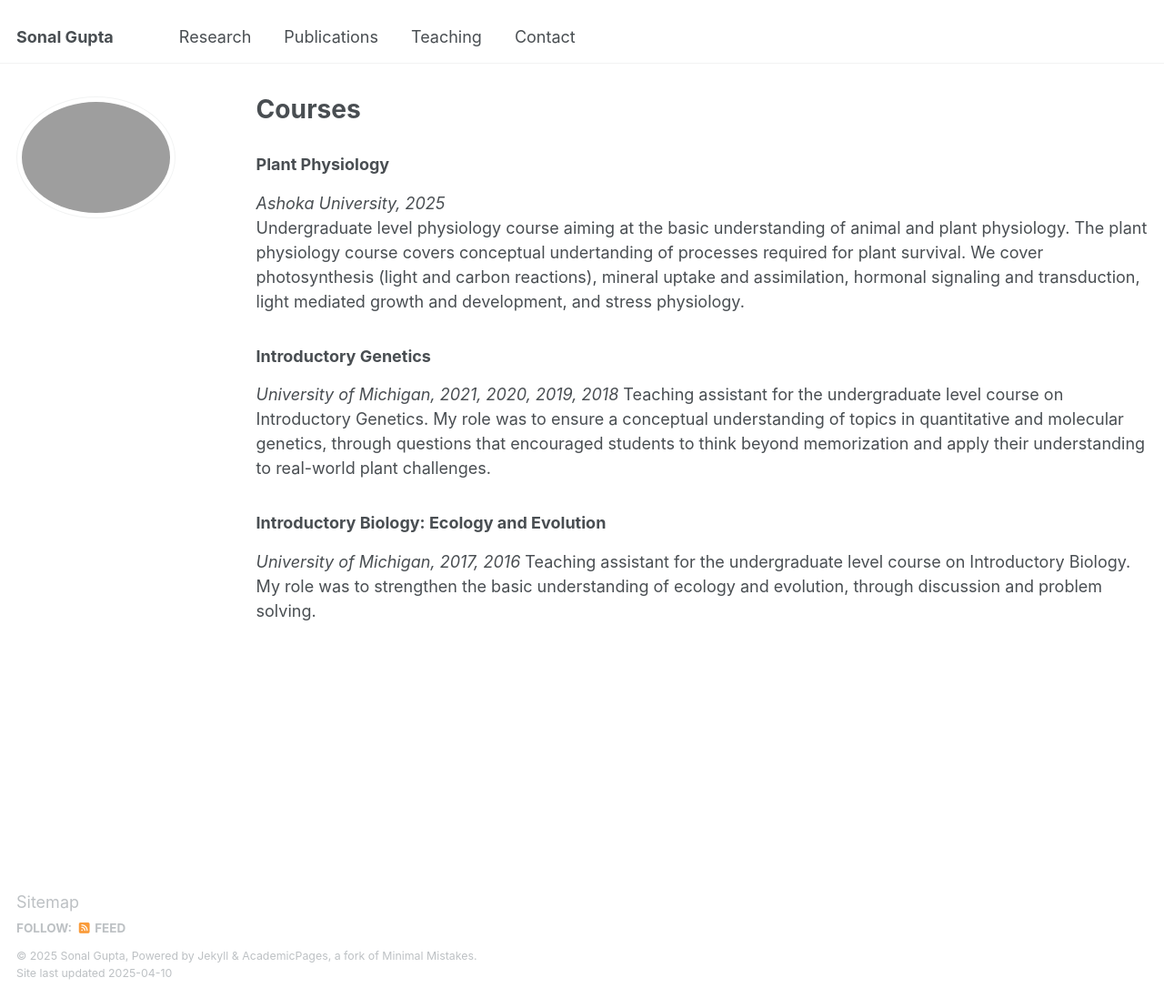
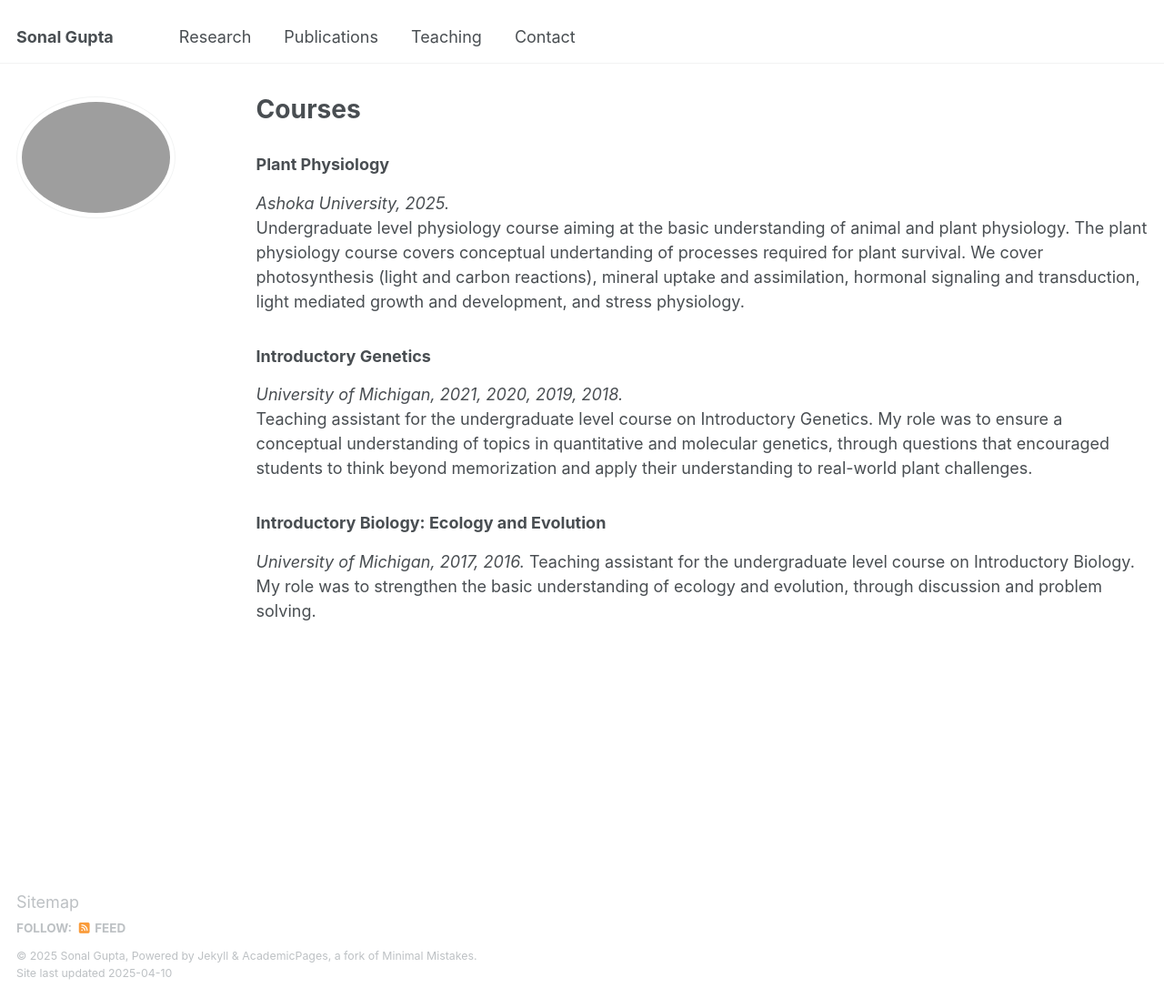
Before and after one commit to gupta-plantgenevo/gupta-plantgenevo.github.io, a Jekyll site: the page built from _teaching/Teaching.md, in a window 1280 px wide and 1097 px high. Shown: the whole window at 91% size. Built offline with Jekyll 4.4.1, drawn with Linux system fonts in a browser that asks for light colours.

```diff
--- a/_teaching/Teaching.md
+++ b/_teaching/Teaching.md
@@ -5,13 +5,13 @@ permalink: /teaching/
 ---
 
 ### **Plant Physiology**
-*Ashoka University, 2025*
+*Ashoka University, 2025.*
 Undergraduate level physiology course aiming at the basic understanding of animal and plant physiology. The plant          physiology course covers conceptual undertanding of processes required for plant survival. We cover photosynthesis         (light and carbon reactions), mineral uptake and assimilation, hormonal signaling and transduction, light mediated         growth and development, and stress physiology.
 <br/>
 ### **Introductory Genetics**
-*University of Michigan, 2021, 2020, 2019, 2018*
+*University of Michigan, 2021, 2020, 2019, 2018.*
 Teaching assistant for the undergraduate level course on Introductory Genetics. My role was to ensure a conceptual understanding of topics in quantitative and molecular genetics, through questions that encouraged students to think beyond memorization and apply their understanding to real-world plant challenges.
 <br/>
 ### **Introductory Biology: Ecology and Evolution**
-*University of Michigan, 2017, 2016*
+*University of Michigan, 2017, 2016.*
 Teaching assistant for the undergraduate level course on Introductory Biology. My role was to strengthen the basic understanding of ecology and evolution, through discussion and problem solving.
```
